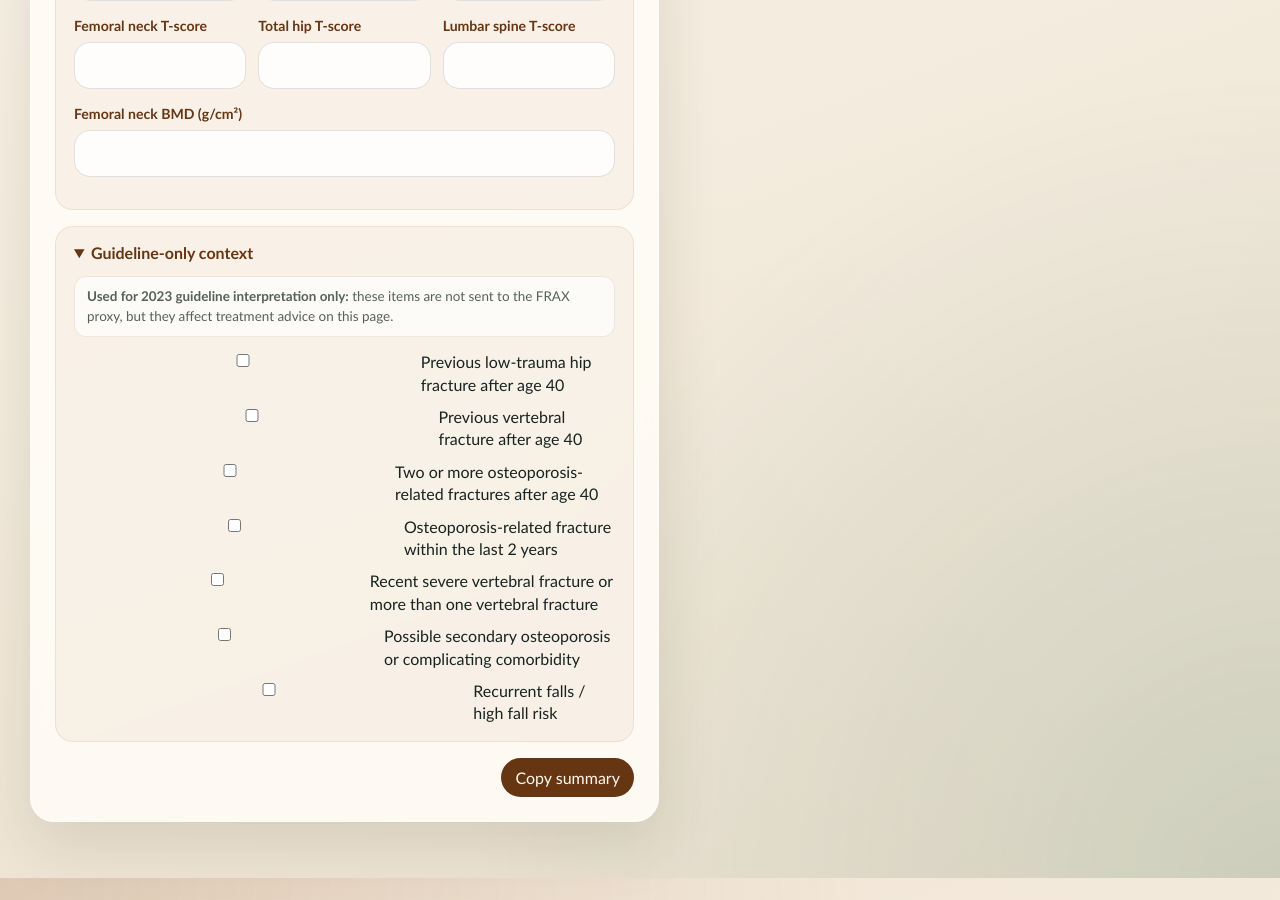
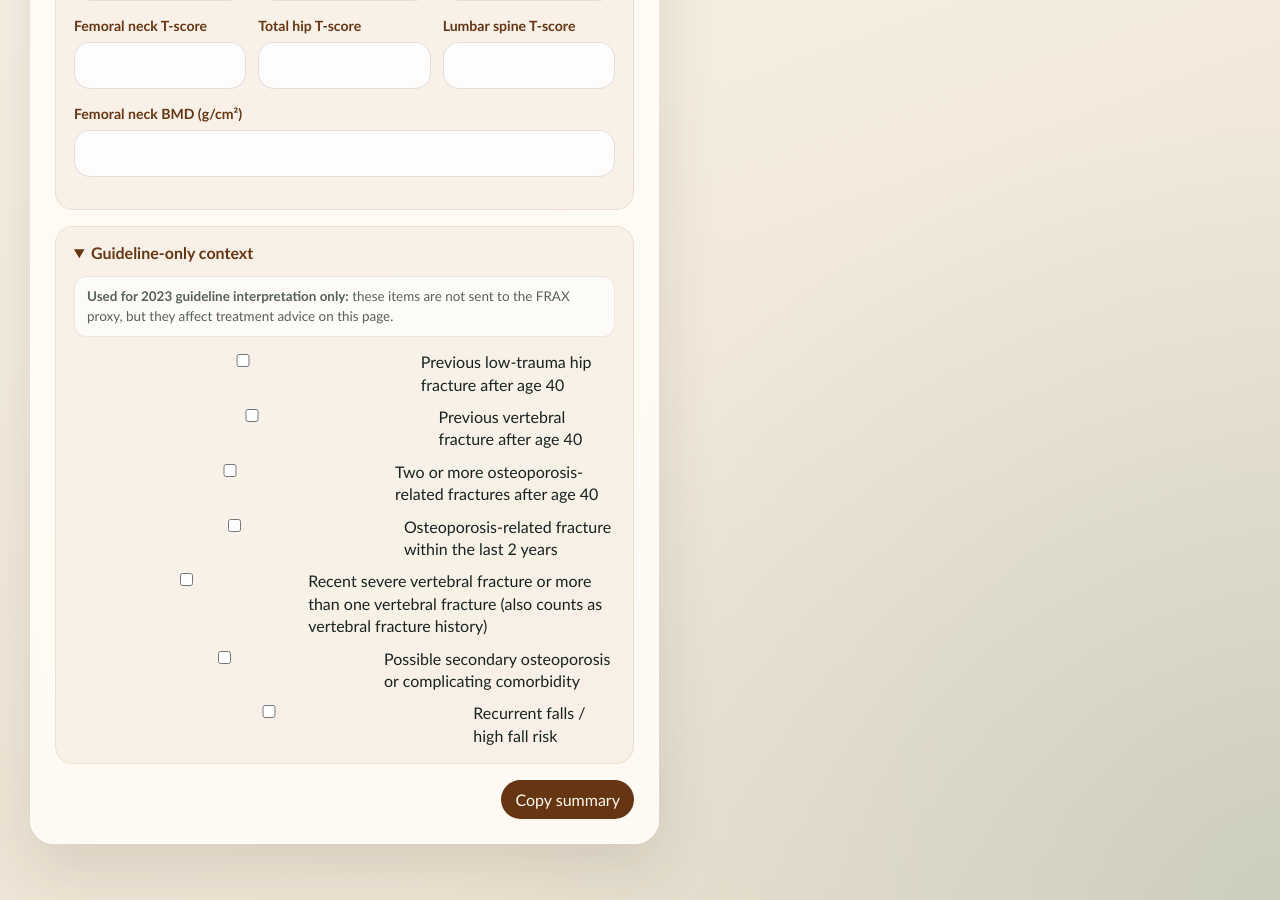
Before and after one commit to medicalchange/med-info, a Jekyll site: the page aharrismd/osteoporosis-risk/index.html, which Jekyll copies as it is, in a window 1280 px wide and 900 px high, scrolled down 1940 px. Built offline with Jekyll 4.4.1, drawn with Linux system fonts in a browser that asks for light colours.

Commit message:
Align osteoporosis helper with 2023 guideline

```diff
--- a/aharrismd/osteoporosis-risk/index.html
+++ b/aharrismd/osteoporosis-risk/index.html
@@ -141,7 +141,7 @@
               <label><input type="checkbox" id="prior-vertebral" name="priorVertebral"> Previous vertebral fracture after age 40</label>
               <label><input type="checkbox" id="multiple-fractures" name="multipleFractures"> Two or more osteoporosis-related fractures after age 40</label>
               <label><input type="checkbox" id="recent-fracture" name="recentFracture"> Osteoporosis-related fracture within the last 2 years</label>
-              <label><input type="checkbox" id="severe-vertebral" name="severeVertebral"> Recent severe vertebral fracture or more than one vertebral fracture</label>
+              <label><input type="checkbox" id="severe-vertebral" name="severeVertebral"> Recent severe vertebral fracture or more than one vertebral fracture (also counts as vertebral fracture history)</label>
               <label><input type="checkbox" id="secondary-cause" name="secondaryCause"> Possible secondary osteoporosis or complicating comorbidity</label>
               <label><input type="checkbox" id="recurrent-falls" name="recurrentFalls"> Recurrent falls / high fall risk</label>
             </div>
--- a/aharrismd/osteoporosis-risk/logic.js
+++ b/aharrismd/osteoporosis-risk/logic.js
@@ -172,6 +172,7 @@
 
     if (flags.priorHip) highTriggers.push("previous low-trauma hip fracture after age 40");
     if (flags.priorVertebral) highTriggers.push("previous vertebral fracture after age 40");
+    if (flags.severeVertebral && !flags.priorVertebral) highTriggers.push("recent severe vertebral fracture or more than one vertebral fracture");
     if (flags.multipleFractures) highTriggers.push("two or more osteoporosis-related fractures after age 40");
     if (majorRisk != null && majorRisk >= 20) highTriggers.push(`10-year major osteoporotic fracture risk ${formatNumber(majorRisk)}%`);
     if (age != null && age >= 70 && lowest != null && lowest <= -2.5) highTriggers.push(`age ${age} with T-score ${formatNumber(lowest)} <= -2.5`);
@@ -203,7 +204,7 @@
       category = "recommend";
       title = "Recommend pharmacotherapy";
       subtitle = "Meets a high-benefit 2023 Osteoporosis Canada treatment threshold.";
-      recommendation = "Recommend osteoporosis pharmacotherapy, usually a bisphosphonate first-line unless contraindicated or not feasible. Assess secondary causes and treatment-specific limitations first.";
+      recommendation = "Recommend osteoporosis pharmacotherapy, usually a bisphosphonate first-line unless contraindicated or not feasible. Assess secondary causes and treatment-specific limitations first. For postmenopausal females under 60 who prioritize menopausal symptom relief, menopausal hormone therapy may also be an alternative option in the 2023 guideline.";
     } else if (moderateTriggers.length) {
       category = "suggest";
       title = "Suggest pharmacotherapy";
```
